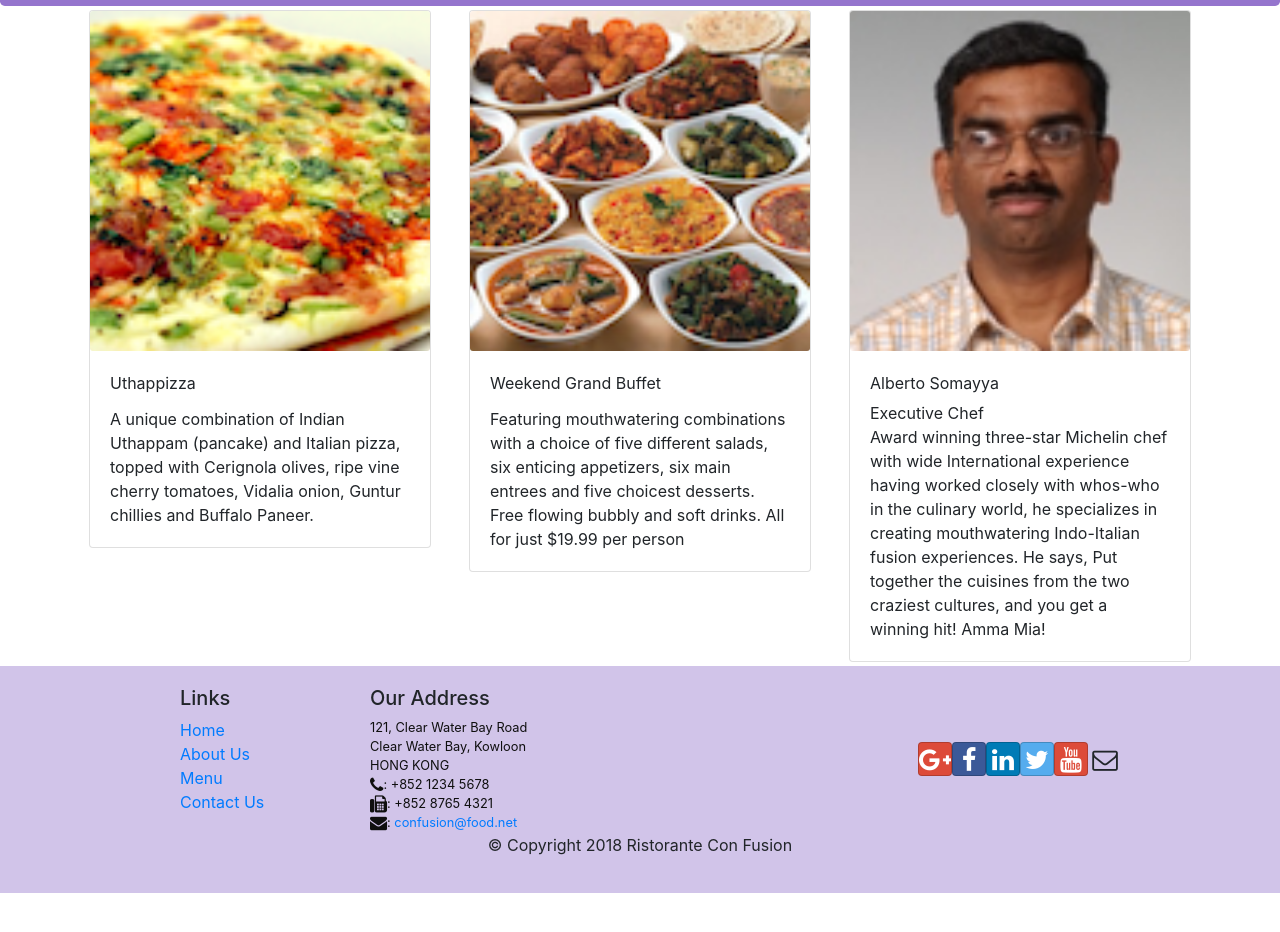
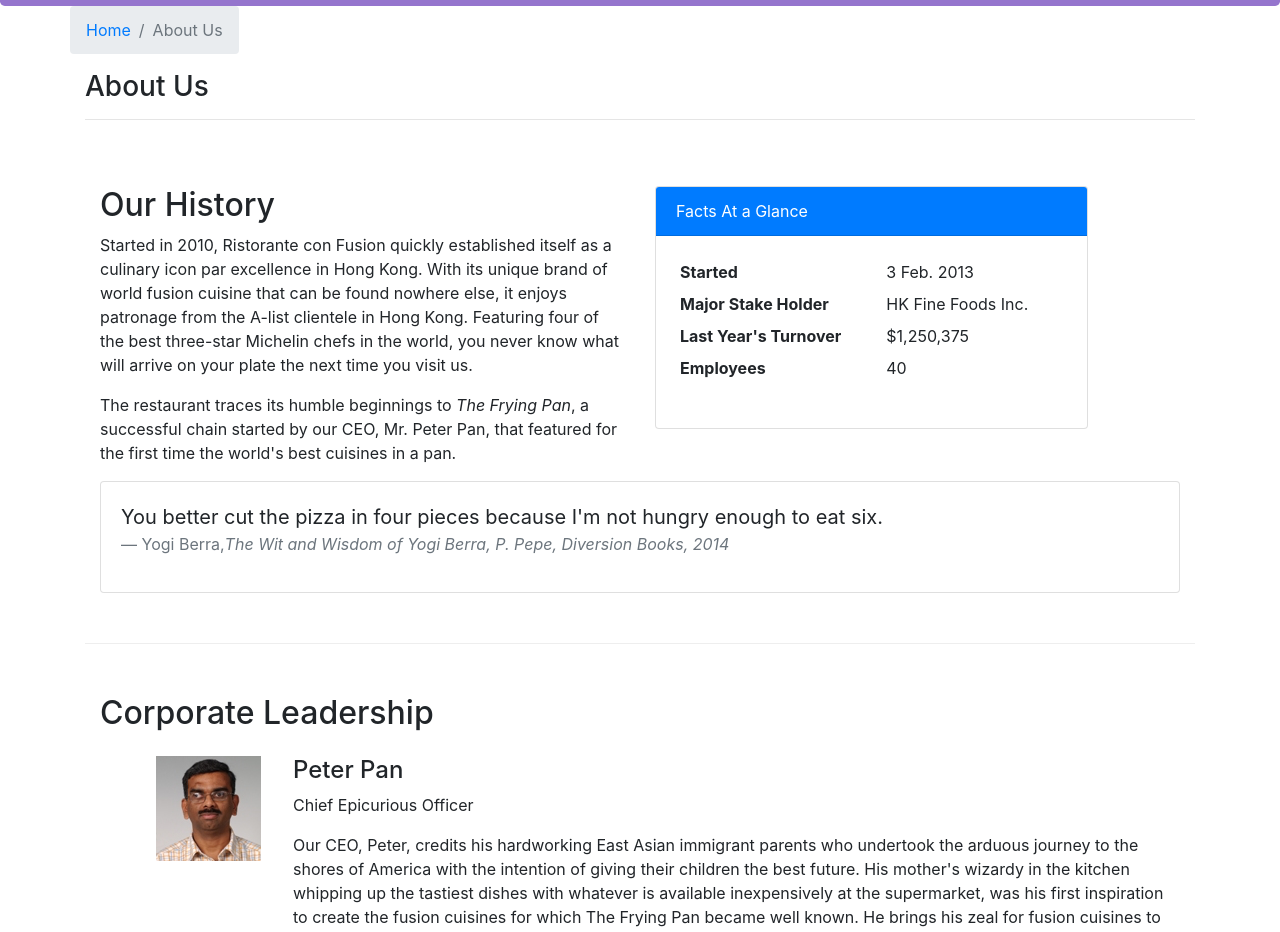
Before and after one commit to Alsu3912/conFusion-React, a React (Create React App) app: page /about in a window 1280 px wide. Before the commit this address led to /home. Shown: the part 336-1268 px from the top of the page. Before the commit the page ends 1229 px from the top, so only its background shows below. Built offline with nearby package versions, Linux system fonts and the light colour scheme.

Commit message:
Assignment 2

```diff
--- /dev/null
+++ b/src/component/AboutComponent.js
@@ -0,0 +1,91 @@
+import React from 'react';
+import { Breadcrumb, BreadcrumbItem, Card, CardBody, CardHeader, Media } from 'reactstrap';
+import { Link } from 'react-router-dom';
+
+const RenderLeader = ({ leaders }) => {
+  return (
+    <Media list>
+      {leaders.map((leader) => (
+        <Media tag="li" key={leader.id} >
+          <Media left href="#" className="m-3">
+            <Media object src={leader.image} alt={leader.name} />
+          </Media>
+          <Media body className="m-3">
+            <Media heading>{leader.name}</Media>
+            <p>{leader.designation}</p>
+            {leader.description}
+          </Media>
+        </Media>
+      ))}
+    </Media>
+  )
+}
+
+const About = ({ leaders }) => {
+
+  return (
+    <div className="container">
+      <div className="row">
+        <Breadcrumb>
+          <BreadcrumbItem><Link to="/home">Home</Link></BreadcrumbItem>
+          <BreadcrumbItem active>About Us</BreadcrumbItem>
+        </Breadcrumb>
+        <div className="col-12">
+          <h3>About Us</h3>
+          <hr />
+        </div>
+      </div>
+      <div className="row row-content">
+        <div className="col-12 col-md-6">
+          <h2>Our History</h2>
+          <p>Started in 2010, Ristorante con Fusion quickly established itself as a culinary icon par excellence in Hong Kong. With its unique brand of world fusion cuisine that can be found nowhere else, it enjoys patronage from the A-list clientele in Hong Kong.  Featuring four of the best three-star Michelin chefs in the world, you never know what will arrive on your plate the next time you visit us.</p>
+          <p>The restaurant traces its humble beginnings to <em>The Frying Pan</em>, a successful chain started by our CEO, Mr. Peter Pan, that featured for the first time the world's best cuisines in a pan.</p>
+        </div>
+        <div className="col-12 col-md-5">
+          <Card>
+            <CardHeader className="bg-primary text-white">Facts At a Glance</CardHeader>
+            <CardBody>
+              <dl className="row p-1">
+                <dt className="col-6">Started</dt>
+                <dd className="col-6">3 Feb. 2013</dd>
+                <dt className="col-6">Major Stake Holder</dt>
+                <dd className="col-6">HK Fine Foods Inc.</dd>
+                <dt className="col-6">Last Year's Turnover</dt>
+                <dd className="col-6">$1,250,375</dd>
+                <dt className="col-6">Employees</dt>
+                <dd className="col-6">40</dd>
+              </dl>
+            </CardBody>
+          </Card>
+        </div>
+        <div className="col-12">
+          <Card>
+            <CardBody className="bg-faded">
+              <blockquote className="blockquote">
+                <p className="mb-0">You better cut the pizza in four pieces because
+                                    I'm not hungry enough to eat six.</p>
+                <footer className="blockquote-footer">Yogi Berra,
+                                <cite title="Source Title">The Wit and Wisdom of Yogi Berra,
+                                    P. Pepe, Diversion Books, 2014</cite>
+                </footer>
+              </blockquote>
+            </CardBody>
+          </Card>
+        </div>
+      </div>
+      <div className="row row-content">
+        <div className="col-12">
+          <h2>Corporate Leadership</h2>
+        </div>
+        <div className="col-12">
+          <Media>
+          <RenderLeader leaders={leaders} />
+          </Media>
+
+        </div>
+      </div>
+    </div >
+  );
+}
+
+export default About;
--- a/src/component/HeaderComponent.js
+++ b/src/component/HeaderComponent.js
@@ -25,7 +25,7 @@
               </NavLink>
               </NavItem>
               <NavItem>
-                <NavLink className="nav-link" to="/aboutus">
+                <NavLink className="nav-link" to="/about">
                   <span className="fa fa-info fa-lg"></span> About Us
               </NavLink>
               </NavItem>
--- a/src/component/MainComponent.js
+++ b/src/component/MainComponent.js
@@ -2,6 +2,7 @@
 import Home from './HomeComponent';
 import Menu from './MenuComponent';
 import Contact from './ContactComponent';
+import About from './AboutComponent';
 import DishDetail from './DishdetailComponent';
 import Header from './HeaderComponent';
 import Footer from './FooterComponent';
@@ -49,6 +50,7 @@
         <Route exact path="/menu" component={() => <Menu dishes={dishes} />}/>
         <Route path="/menu/:dishId" component={DishWithId} />
         <Route exact path="/contactus" component={Contact} />
+        <Route exact path="/about" component={() => <About leaders={leaders} />} />
         <Redirect to="/home"></Redirect>
       </Switch>
       <Footer />
```
